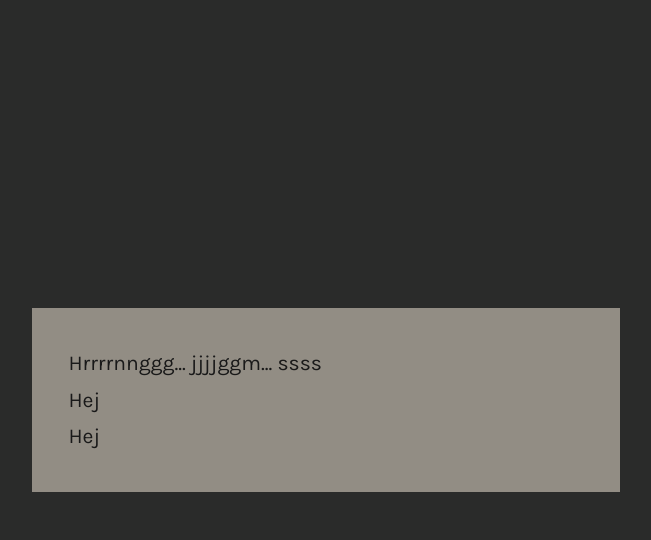
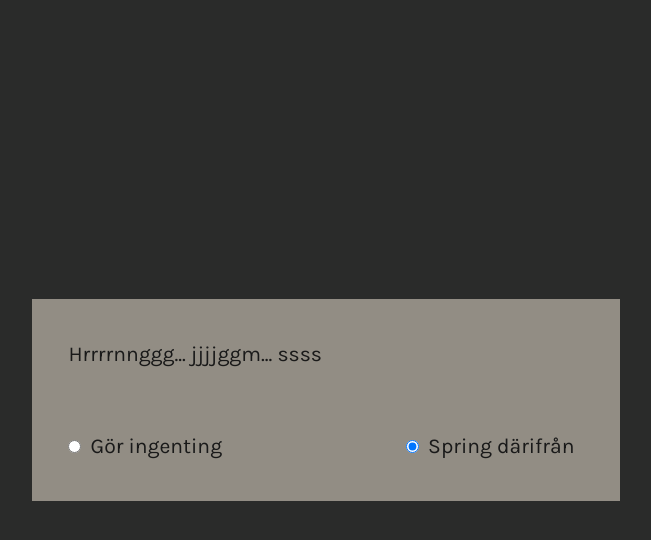
Before and after one commit to boggzer/anticlimax, a plain HTML site: page index.html in a window 1280 px wide. Both pictures are taken after a click on the element "START". Shown: the whole page, without its empty margins (314-965 px from the left). Drawn offline with nearby package versions, Linux system fonts and the light colour scheme.

Commit message:
Update forms

```diff
--- a/index.html
+++ b/index.html
@@ -33,16 +33,26 @@
     </div>
 
     <!-- Berättelse -->
-    <!-- <div class="txt-area display-flex"> -->
     <div class="display-none txt-area">
         <p class="display-none">Hrrrrnnggg... jjjjggm... ssss</p>
 
         <!-- Val -->
         <div class="decision-con display-none">
-            <div class="decision-choice">Hej</div>
-            <div class="decision-choice">Hej</div>
+            <form name="form-one" class="display-flex">
+
+                    <div class="input-con">
+                        <input type="radio" id="do-nothing" name="choice" value="Gör ingenting">
+                    </div>
+                    <div class="input-con">
+                        <input type="radio" id="run-away" name="choice" value="Spring därifrån" checked>
+                    </div>
+
+
+
+            </form>
         </div>
     </div>
+
 </body>
 
 </html>
--- a/script.js
+++ b/script.js
@@ -32,6 +32,28 @@ function revealContent() {
     let allDisplayNone = document.querySelectorAll('.display-none');
 
     $(allDisplayNone).delay(2500).fadeIn(300, function () {
-        $(this).classList.replace('display-none', 'display-flex');
+        $(allDisplayNone).add('display-flex');
     });
-};
+}
+
+let theForm = document.getElementsByTagName('form');
+let inputName = document.getElementsByName('choice');
+
+inputName.forEach(loopChoices);
+
+/**
+ *
+ * @param {*} item
+ * @param {*} index
+ */
+function loopChoices(item, index) {
+    choiceVal = item.value;
+    index; // Används ej.
+
+    let itemId = item.id;
+    let newLabel = document.createElement('label');
+    newLabel.setAttribute('for', itemId);
+
+    newLabel.innerHTML += "" + choiceVal + "<br>";
+    item.after(newLabel);
+}
--- a/style.css
+++ b/style.css
@@ -19,7 +19,7 @@ html, body {
 }
 
 /* .welcome-con {
-    transition: 2s ease-in-out all;
+    ma: 2s ease-in-out all;
 } */
 
 .noshadow {
@@ -31,7 +31,7 @@ html, body {
 }
 
 .trans-ease {
-    transition: .3s ease-in-out all;
+    ma: .3s ease-in-out all;
 }
 
 .txt-area {
@@ -94,13 +94,10 @@ html, body {
         } */
 
     .decision-con {
+        margin-top: 3rem;
         width: 28rem;
         justify-content: space-around;
     }
-
-        .decision-choice {
-            width: 10rem;
-        }
 
 .display-inline-flex {
     display: inline-flex;
@@ -113,3 +110,11 @@ html, body {
 .display-none {
     display: none;
 }
+
+label {
+    margin: .5rem;
+}
+
+form {
+    justify-content: space-between;
+}
```
